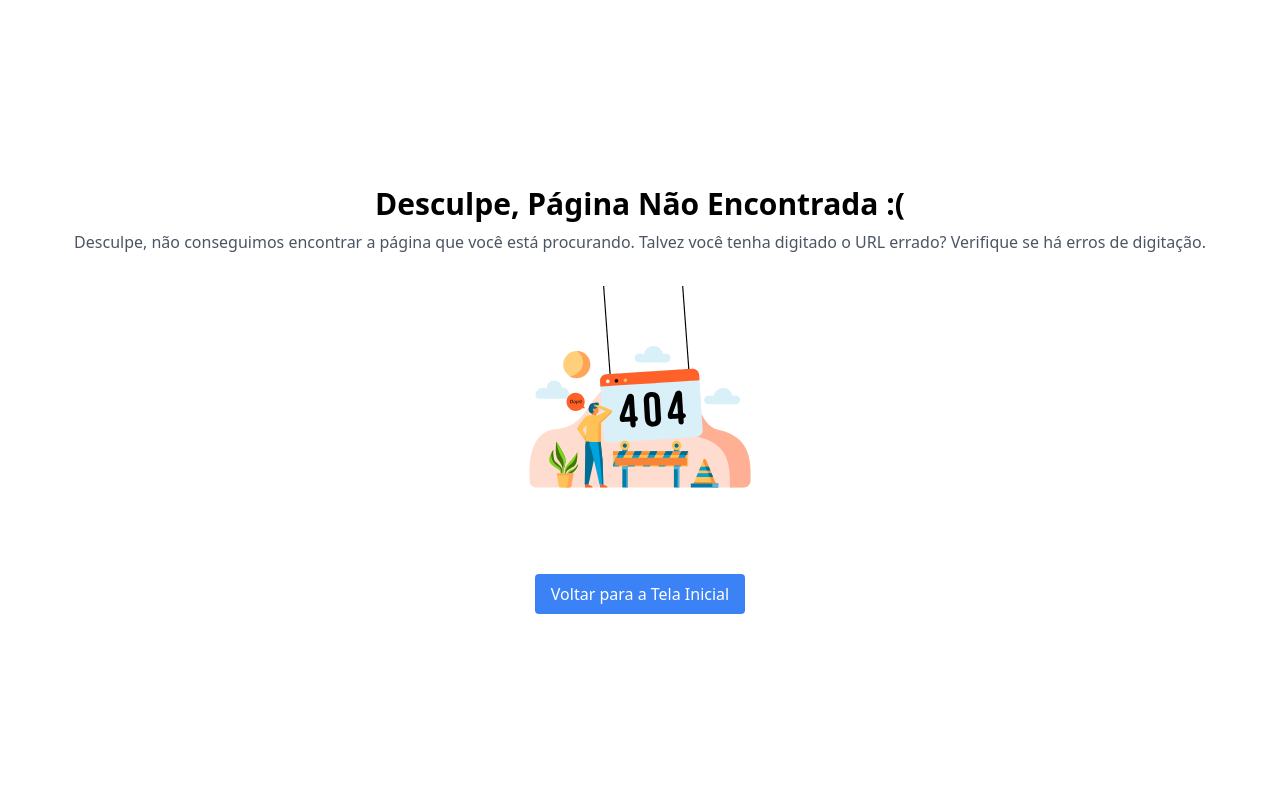
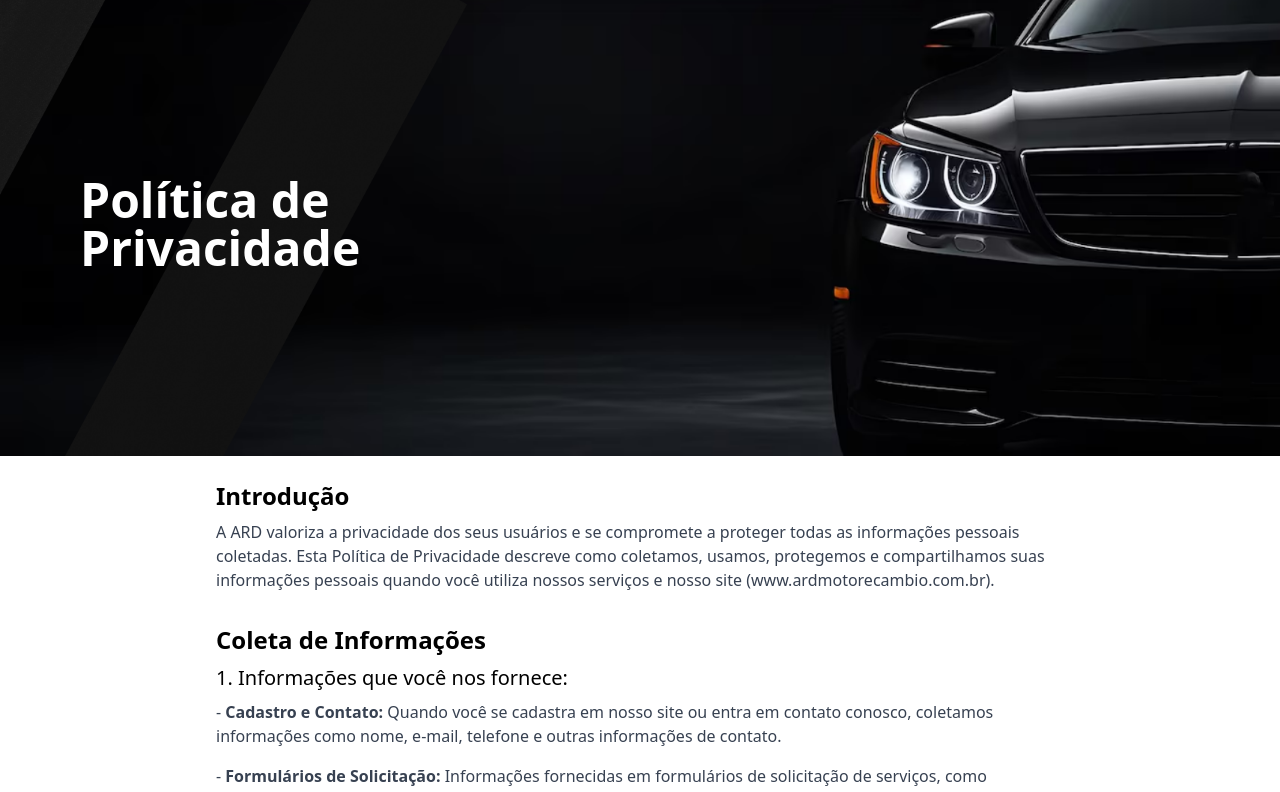
Before and after one commit to WenerRodrigo/ard, a React (Vite) app: page /privacy-policy in a window 1280 px wide. Shown: the top 792 px of the page. Built offline with nearby package versions, Linux system fonts and the light colour scheme.

Commit message:
feat: criado pagina de politica de privacidade

```diff
--- a/src/App.tsx
+++ b/src/App.tsx
@@ -10,6 +10,7 @@ import Banner from "./components/banner";
 import Home from "./screens/home";
 import MainContent from "./components/main-content";
 import NotFound from "./screens/not-found";
+import PrivacyPolicy from "./screens/privacy-policy";
 
 function App() {
   const [isSplashVisible, setIsSplashVisible] = useState(true);
@@ -55,6 +56,7 @@ function App() {
               }
             />
             <Route path="/home" element={<Home />} />
+            <Route path="/privacy-policy" element={<PrivacyPolicy />} />
             <Route path="*" element={<NotFound />} />
           </Routes>
         </BrowserRouter>
--- a/src/components/content-footer.tsx
+++ b/src/components/content-footer.tsx
@@ -36,7 +36,6 @@ const ContentFooter = () => {
           <a href="/privacy-policy" className="mb-1">
             Política de privacidade
           </a>
-          <a href="/faq">FAQ</a>
         </div>
         <div className="flex flex-col items-start">
           <h2 className="h-12 text-lg font-semibold">Redes Sociais</h2>
--- a/src/components/top-header.tsx
+++ b/src/components/top-header.tsx
@@ -9,7 +9,7 @@ const TopHeader = () => {
       </div>
       <div className="flex items-center gap-6 text-white">
         <p className="flex items-center gap-2 text-sm">
-          <FaClock /> SEG - SEX 9h às 18h
+          <FaClock /> SEG - SEX 8h às 18h - SAB 8h às 12h
         </p>
         <p className="flex items-center gap-2 text-sm">
           <BsFillTelephoneFill />
--- a/src/routes/routes.tsx
+++ b/src/routes/routes.tsx
@@ -1,12 +1,14 @@
 import { Routes, Route } from "react-router-dom";
 import Home from "../screens/home";
 import NotFound from "../screens/not-found";
+import PrivacyPolicy from "../screens/privacy-policy";
 
 const AppRoutes = () => {
   return (
     <Routes>
       <Route path="/" element={<Home />} />
       <Route path="/home" element={<Home />} />
+      <Route path="/privacy-policy" element={<PrivacyPolicy />} />
       <Route path="*" element={<NotFound />} />
     </Routes>
   );
--- a/src/screens/privacy-policy.tsx
+++ b/src/screens/privacy-policy.tsx
@@ -1,23 +1,36 @@
+import banner from "../assets/banner-home.png";
+import ContentFooter from "../components/content-footer";
+import Footer from "../components/footer";
+
+
 const PrivacyPolicy = () => {
   return (
     <>
-      <div className="bg-blue-300 text-center py-20 px-5">
-        <h2 className="text-3xl text-white font-semibold">
-          Política de Privacidade
-        </h2>
-        <p className="text-white mt-2 text-lg">
-          Saiba como protegemos suas informações pessoais
-        </p>
+      <div className="flex items-center justify-center">
+        <div className="relative">
+          <img
+            className="w-full h-[220px] sm:h-full sm:max-w-none"
+            src={banner}
+            alt="Banner Home"
+          />
+        </div>
+        <div className="absolute left-2 sm:left-20 text-left px-6 sm:px-0">
+          <p className="text-white text-2xl sm:text-4xl md:text-5xl font-semibold mb-2">
+            Política de
+            <br />
+            Privacidade
+          </p>
+        </div>
       </div>
       <div className="max-w-4xl mx-auto p-6">
         <section className="mb-8">
           <h2 className="text-2xl font-semibold mb-2">Introdução</h2>
           <p className="text-gray-700">
-            A Weroweb Soluções valoriza a privacidade dos seus usuários e se
+            A ARD valoriza a privacidade dos seus usuários e se
             compromete a proteger todas as informações pessoais coletadas. Esta
             Política de Privacidade descreve como coletamos, usamos, protegemos
             e compartilhamos suas informações pessoais quando você utiliza
-            nossos serviços e nosso site (weroweb.com.br).
+            nossos serviços e nosso site (www.ardmotorecambio.com.br).
           </p>
         </section>
 
@@ -160,6 +173,8 @@ const PrivacyPolicy = () => {
           </p>
         </section>
       </div>
+      <ContentFooter />
+      <Footer />
     </>
   );
 };
```
